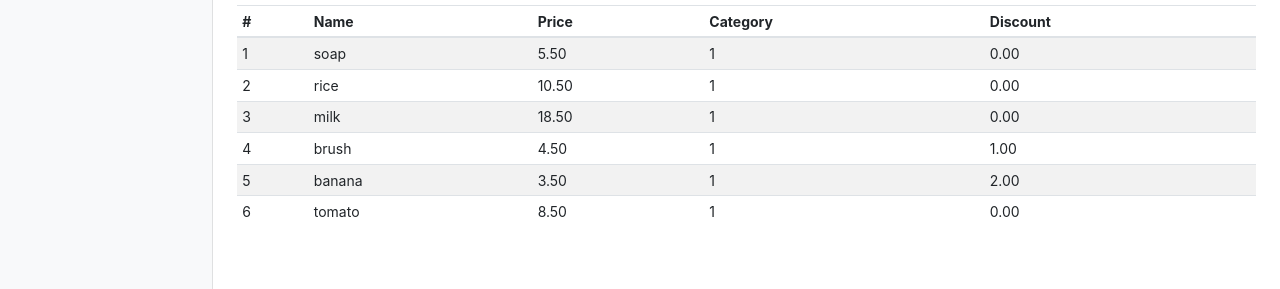
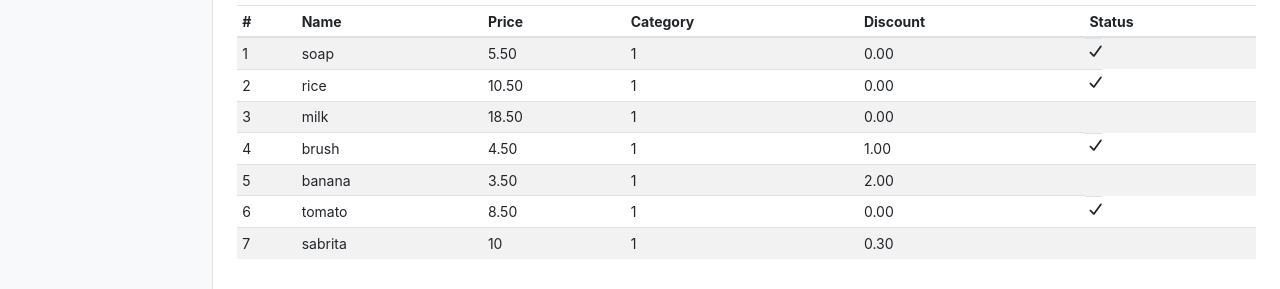
Before and after one commit to EParedez/vue-market-sample, a plain HTML site: page wwwroot/index.html in a window 1280 px wide. Shown: the part 177-466 px from the top of the page. Drawn offline with nearby package versions, Linux system fonts and the light colour scheme.

Commit message:
cambios gabriel

```diff
--- a/wwwroot/data/products.json
+++ b/wwwroot/data/products.json
@@ -3,10 +3,11 @@
     "products":[
       {"id":1,"name":"soap", "price":"5.50", "category":"1", "discount":"0.00","active":"1"},
       {"id":2,"name":"rice", "price":"10.50", "category":"1", "discount":"0.00","active":"1"},
-      {"id":3,"name":"milk", "price":"18.50", "category":"1", "discount":"0.00","active":"1"},
+      {"id":3,"name":"milk", "price":"18.50", "category":"1", "discount":"0.00","active":"0"},
       {"id":4,"name":"brush", "price":"4.50", "category":"1", "discount":"1.00","active":"1"},
-      {"id":5,"name":"banana", "price":"3.50", "category":"1", "discount":"2.00","active":"1"},
-      {"id":6,"name":"tomato", "price":"8.50", "category":"1", "discount":"0.00","active":"1"}
+      {"id":5,"name":"banana", "price":"3.50", "category":"1", "discount":"2.00","active":"0"},
+      {"id":6,"name":"tomato", "price":"8.50", "category":"1", "discount":"0.00","active":"1"},
+      {"id":7,"name":"sabrita", "price":"10", "category":"1", "discount":"0.30", "active":"0"}
     ]
   }
 }
--- a/wwwroot/index.html
+++ b/wwwroot/index.html
@@ -5,7 +5,11 @@
     <meta name="description" content="">
     <meta name="author" content="">
     <link rel="icon" href="../../../../favicon.ico">
-
+    <link rel="stylesheet" href="https://use.fontawesome.com/releases/v5.0.10/css/all.css" integrity="sha384-+d0P83n9kaQMCwj8F4RJB66tzIwOKmrdb46+porD/OvrJ+37WqIM7UoBtwHO6Nlg" crossorigin="anonymous">
+    <link rel="stylesheet" type="text/css" href="fontawesome/web-fonts-with-css/css/fontawesome-all.min.css">
+    <style>
+        i.mysize {font-size: 10em;}
+    </style>
     <title>Dashboard Template for Bootstrap</title>
 
     <!-- Bootstrap core CSS -->
@@ -26,6 +30,7 @@
         </li>
     </ul>
 </nav>
+
 
 <div class="container-fluid">
     <div class="row">
@@ -85,6 +90,7 @@
                         <th>Price</th>
                         <th>Category</th>
                         <th>Discount</th>
+                        <th>Status</th>
                     </tr>
                     </thead>
                     <tbody>
@@ -94,13 +100,16 @@
                         <td>{{ prod.price }}</td>
                         <td>{{ prod.category }}</td>
                         <td>{{ prod.discount }}</td>
+                        <td v-bind:class="prod.active == 1 ? 'fa fa-check' :''">{{ prod.status }}</td>
                     </tr>
                     </tbody>
+
                 </table>
             </div>
         </main>
     </div>
 </div>
+
 
 <!-- Bootstrap core JavaScript
 ================================================== -->
```
Lines whose indentation alone changed are shown as unchanged.
